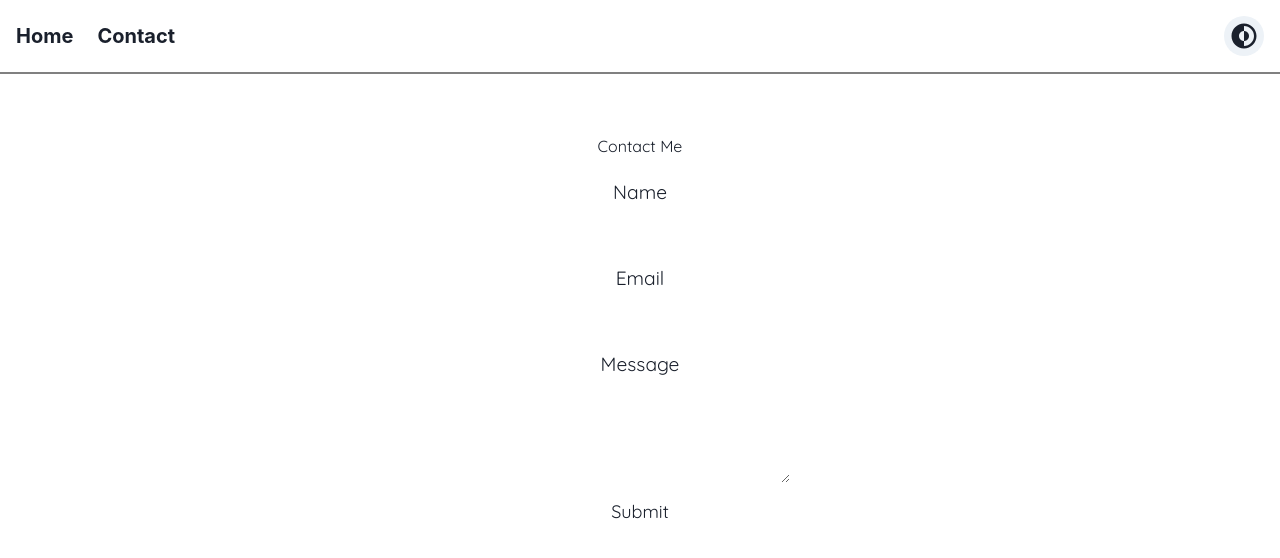
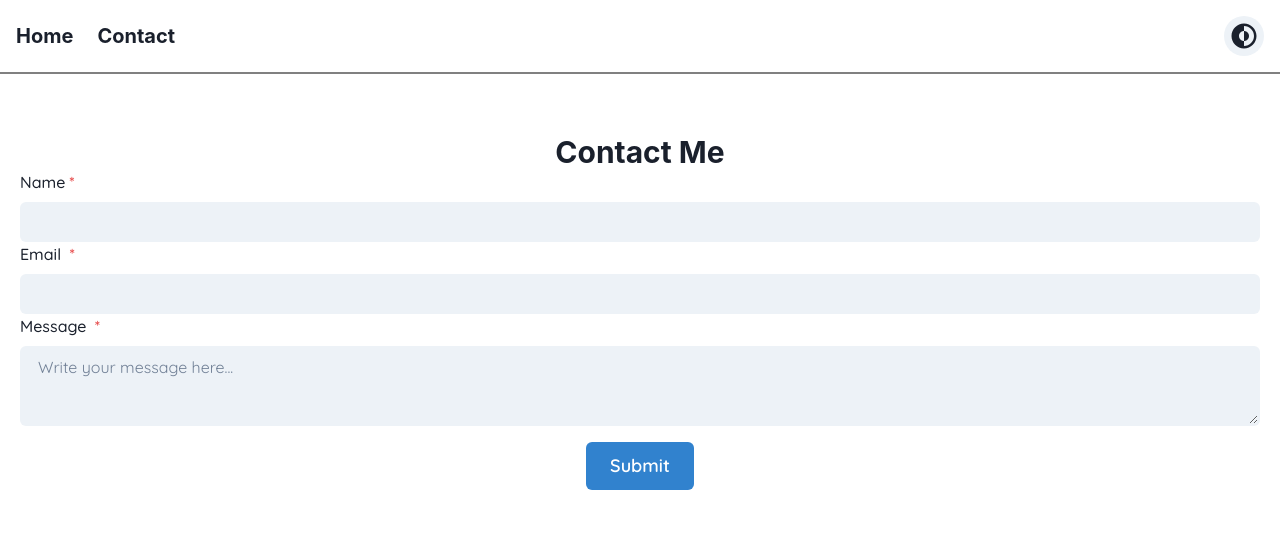
Before and after one commit to singak1/portfolio, a React (Create React App) app: page /contact in a window 1280 px wide. Shown: the top 558 px of the page. Built offline with nearby package versions, Linux system fonts and the light colour scheme.

Commit message:
Use chakra inputs, added toast for success/fail

```diff
--- a/src/Pages/Contact.js
+++ b/src/Pages/Contact.js
@@ -1,12 +1,21 @@
 import { useState } from "react"
-import { toast, ToastContainer } from "react-toastify"
-import 'react-toastify/dist/ReactToastify.css';
+import  {   FormControl,
+            FormLabel,
+            FormErrorMessage,
+            Input,
+            Textarea,
+            Heading,
+            Button,
+            useToast
+        } from "@chakra-ui/react";
 
 const Contact = () => {
 
     const [name, setName] = useState('');
     const [email, setEmail] = useState('');
     const [message, setMessage] = useState('');
+    const [isLoading, setIsLoading] = useState(false);
+    const toast = useToast();
 
     const formValidation = () => {
         let error = true;
@@ -16,52 +25,66 @@ const Contact = () => {
         return error;
     }
 
-    const handleSubmit = (e) => {
+    const handleSubmit = async (e) => {
+        setIsLoading(true);
         e.preventDefault();
         let error = formValidation();
         if(error) {
-            toast.error('Please fill out the all the components', {
-                position: "bottom-center",
-                autoClose: 5000,
-                hideProgressBar: false,
-                closeOnClick: false,
-                pauseOnHover: true,
-                draggable: false,
-                progress: undefined,
-                theme: "colored",
-                });
+            toast({
+                title: 'Incomplete Form.',
+                description: "Please fill out all the inputs!",
+                status: 'error',
+                duration: 3000,
+                isClosable: true,
+            })
         }
         else {
+            await new Promise( r => setTimeout(r, 6000));
+            toast({
+                size:'lg',
+                title: "Thank you for your inquiry",
+                description: "I will get back to you at the specified email ASAP",
+                status: 'success',
+                duration: 3000,
+                isClosable: true,
+            })
             const contactData = {name, email, message}
             console.log(contactData);
             setEmail('');
             setMessage('');
             setName('');
         }
+        setIsLoading(false);
     }
 
     return (
-        <div className="contact" onSubmit={handleSubmit}>
-            <h2>Contact Me</h2>
-            <form>
-                <label>Name</label>
-                <input type="text"
+        <div className="contact">
+            <Heading as='h4' size='lg'>Contact Me</Heading>
+            <FormControl isRequired>
+                <FormLabel>Name</FormLabel>
+                <Input type="text"
+                    id="name"
                     onChange={(e) => setName(e.target.value)}
-                    value={name}                />
-                <label>Email </label>
-                <input type="email"
+                    value={name}
+                    variant='filled'
+                />
+                <FormLabel>Email </FormLabel>
+                <Input type="email"
+                    id="email"
                     onChange={(e) => setEmail(e.target.value)}
-                    value={email}                />
-                <label>Message </label>
-                <textarea
+                    value={email}
+                    variant='filled'                />
+                <FormLabel>Message </FormLabel>
+                <Textarea
+                    id="message"
+                    placeholder="Write your message here..."
                     onChange={(e) => setMessage(e.target.value)}
                     value={message}
+                    variant='filled'
                 />
-                <button >Submit</button>
-                <div className="toast">
-                <ToastContainer />
-                </div>
-            </form>
+                {isLoading && <Button isLoading loadingText="Submitting" mt='4' colorScheme='blue' size='lg'>Submit</Button>}
+                {!isLoading && <Button mt='4' colorScheme='blue' onClick={handleSubmit} size='lg'>Submit</Button>}
+            </FormControl>
         </div>
     )
 }
--- a/src/index.css
+++ b/src/index.css
@@ -25,40 +25,3 @@ a:hover {
   padding: 5px;
   align-content: center;
 }
-
-.contact form{
-  margin-top: 15px;
-}
-
-.contact label {
-  display: block;
-  font-size: larger;
-  padding: 5px
-}
-.contact input {
-  font-size: large;
-  padding: 5px;
-  margin-bottom: 10px;
-  border-radius: 10px;
-  min-width: 300px;
-}
-
-.contact textarea {
-
-  font-size: large;
-  padding: 5px;
-  border-radius: 10px;
-  margin-bottom: 10px;
-  display: block;
-  margin-left: auto;
-  margin-right: auto;
-  min-width: 300px;
-  min-height: 100px;
-}
-
-.contact button {
-  font-size: large;
-  padding: 5px;
-  border-radius: 10px;
-  margin-bottom: 10px;
-}
```
